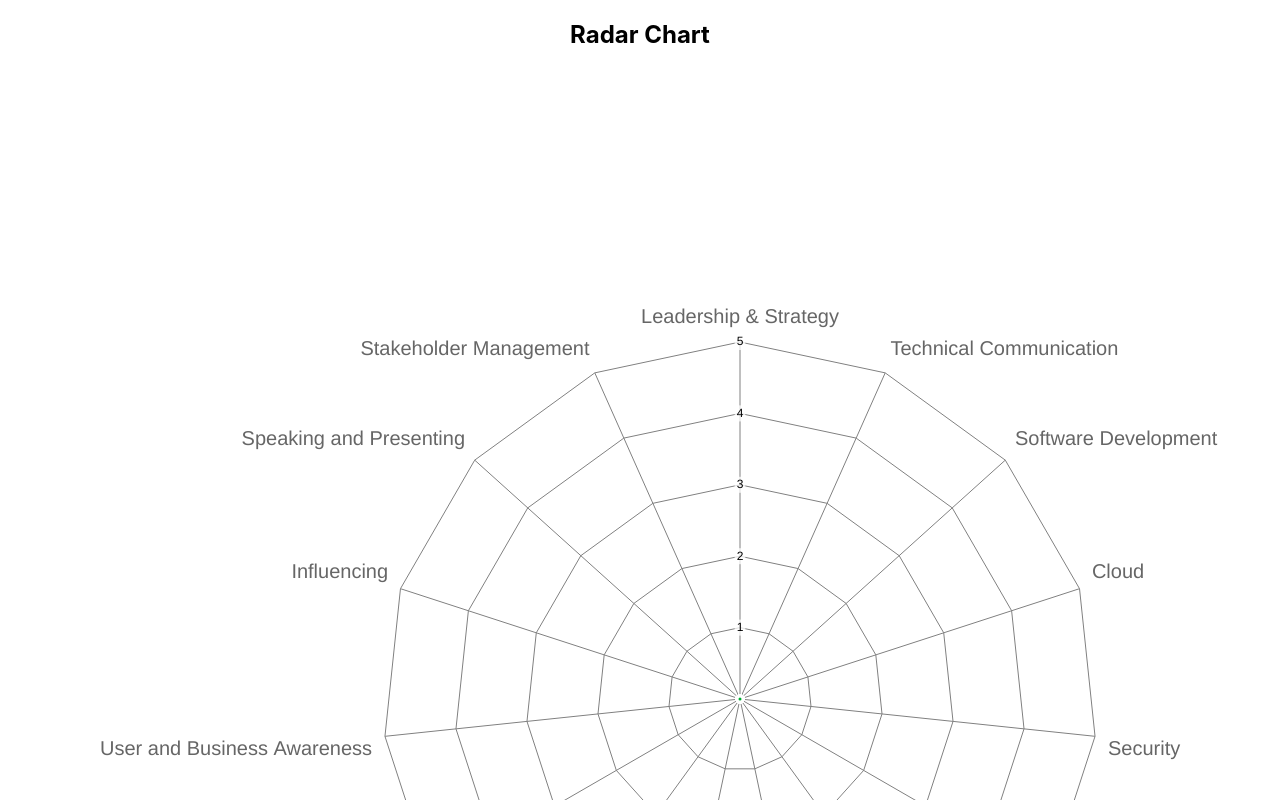
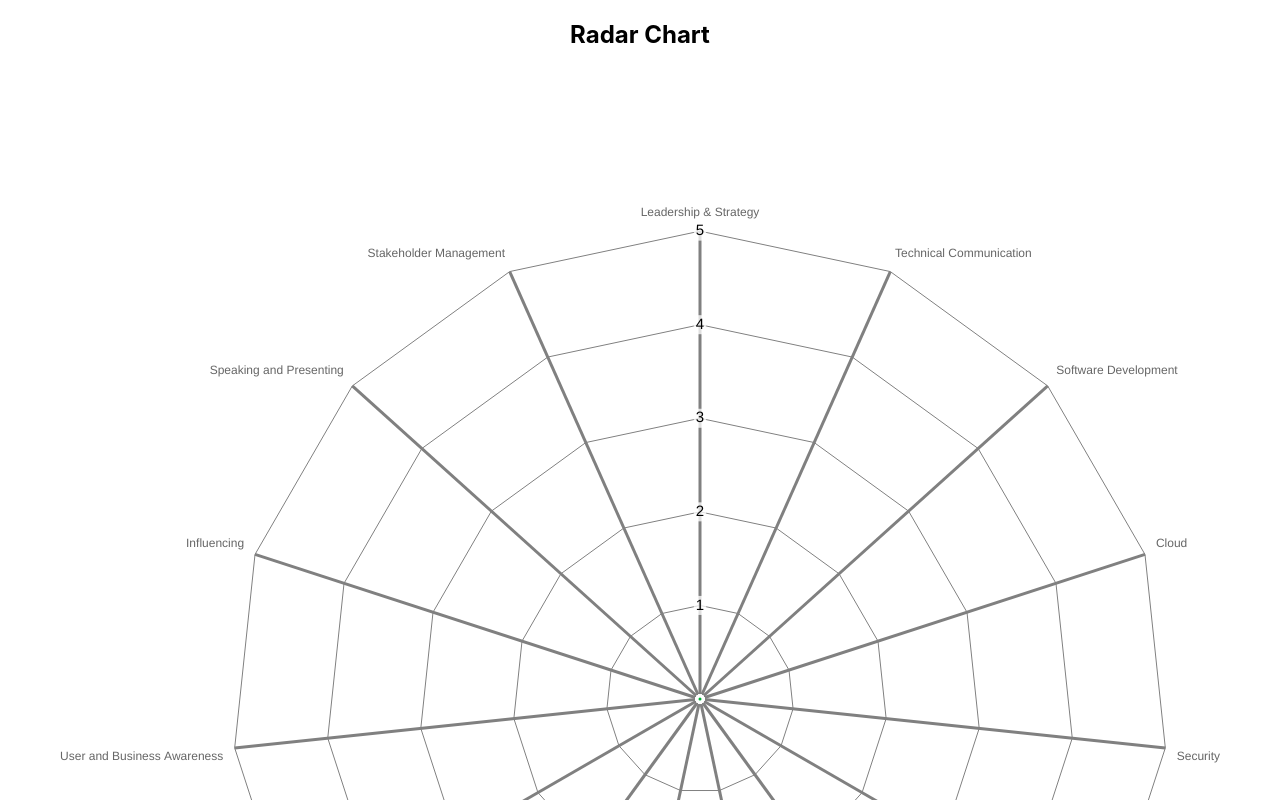
Before and after one commit to madetech/skills-radar-prototype, a React (Create React App) app: page / in a window 1280 px wide. Shown: the top 800 px of the page. Built offline with nearby package versions, Linux system fonts and the light colour scheme.

Commit message:
thicken angle lines and increase step font

```diff
--- a/src/components/RadarChart.js
+++ b/src/components/RadarChart.js
@@ -35,18 +35,22 @@ function RadarChart({ data }) {
               min: 0,
               ticks: {
                 stepSize: 1,
-                // backdropColor: "orange",
-                color: "black"
+                color: "black",
+                font: {
+                  size: 15
+                }
               },
               grid: {
                 color: "gray"
               },
               angleLines: {
+                  lineWidth: 3,
                   color: "gray"
               },
               pointLabels: {
+                padding: 2,
                 font: {
-                  size: 20
+                  size: 12
                 }
               }
             }
```
